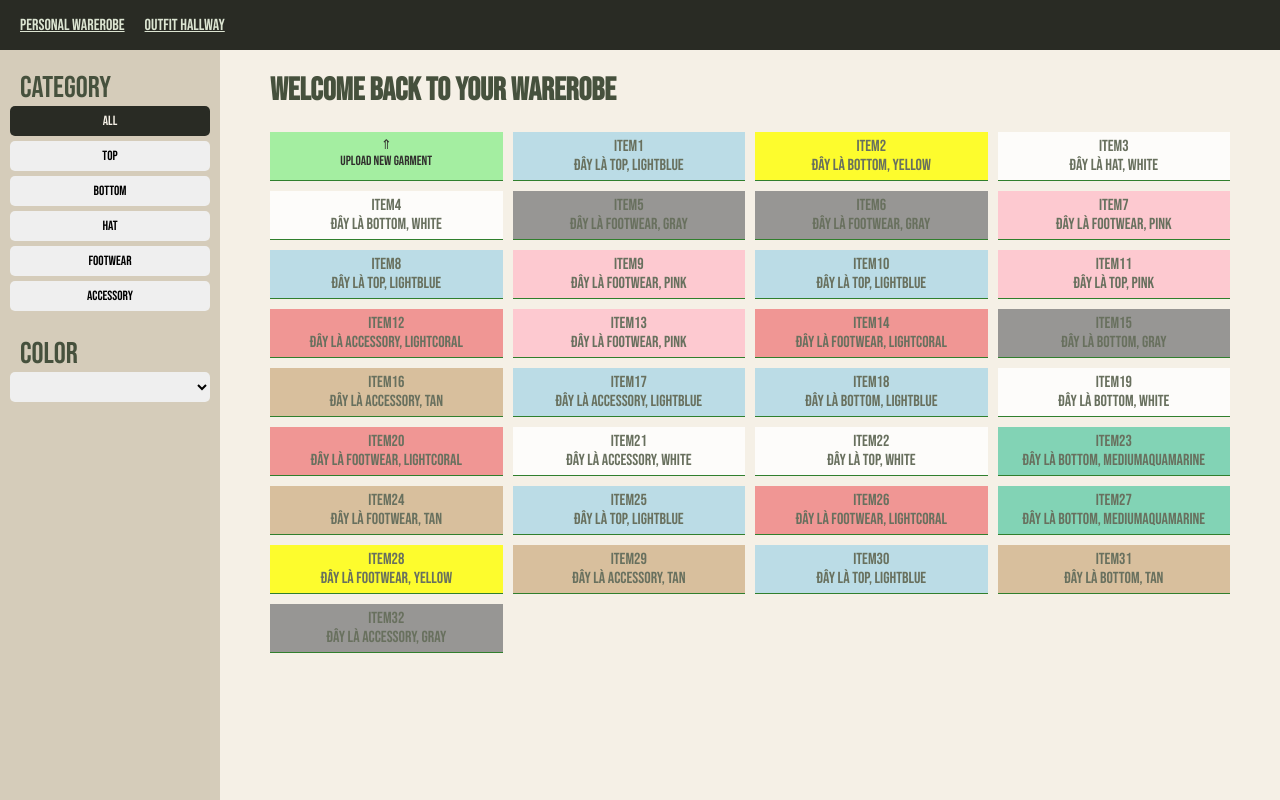
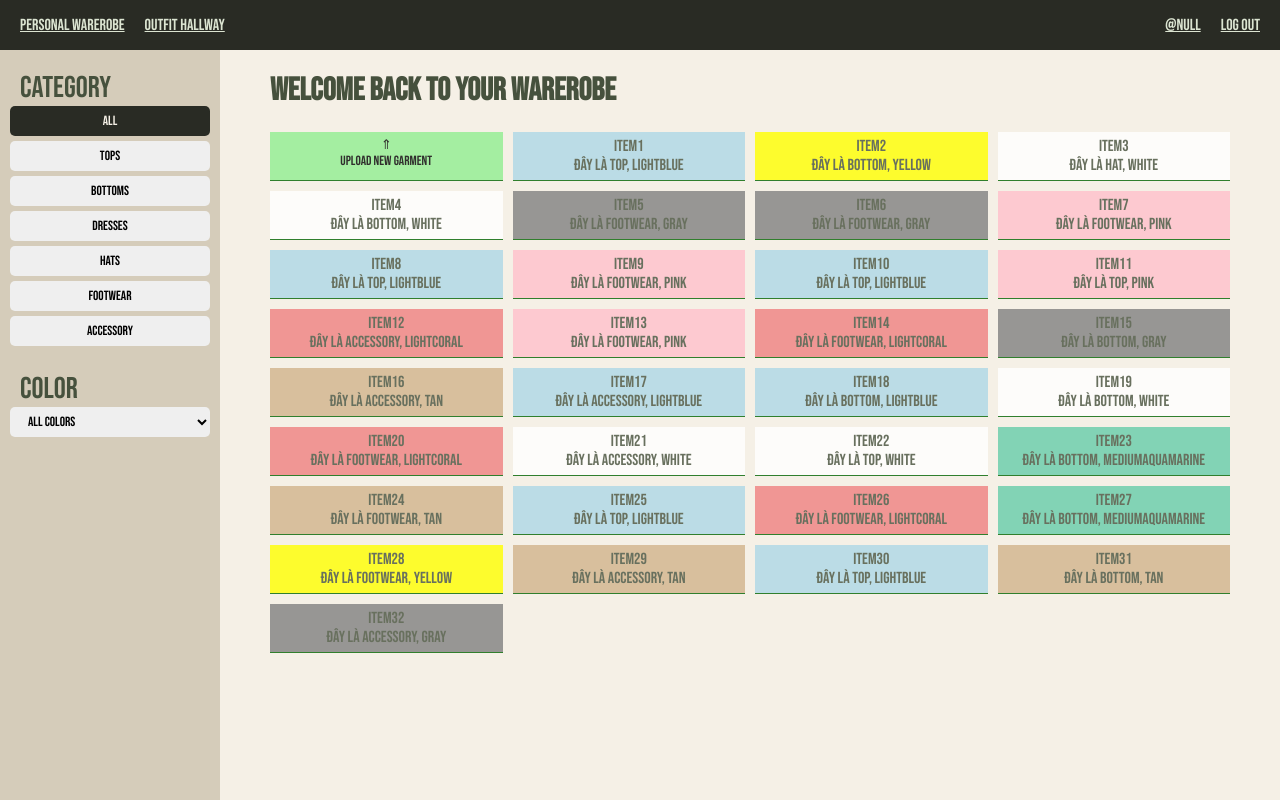
Before and after one commit to nqphu412/Draft_Digital_Warerobe, a plain HTML site: page public/pageLayout/draft.html in a window 1280 px wide. Drawn offline with Linux system fonts and the light colour scheme.

Commit message:
Add extra button to show current user username, but still use session storage, need to change to express session to have better log out process

```diff
--- a/public/pageLayout/draft.html
+++ b/public/pageLayout/draft.html
@@ -13,8 +13,15 @@
   </head>
   <body>
     <div class="nav-bar">
-      <a href="" class="nav-item">Personal Warerobe</a>
-      <a href="" class="nav-item">Outfit Hallway</a>
+      <div class="left-side-nav-bar">
+        <a href="" class="nav-item">Personal Warerobe</a>
+        <a href="" class="nav-item">Outfit Hallway</a>
+      </div>
+      <div class="right-side-nav-bar">
+        <a href="" class="nav-item" id="current-username-display">@</a>
+        <a href="./login_registerPage.html" class="nav-item">Log out</a>
+      </div>
+
     </div>
 
     <div class="filter-box">
@@ -23,9 +30,10 @@
         <button class="category-option selected" value="allCategory">
           All
         </button>
-        <button class="category-option" value="top">Top</button>
-        <button class="category-option" value="bottom">Bottom</button>
-        <button class="category-option" value="hat">Hat</button>
+        <button class="category-option" value="top">Tops</button>
+        <button class="category-option" value="bottom">Bottoms</button>
+        <button class="category-option" value="dress">Dresses</button>
+        <button class="category-option" value="hat">Hats</button>
         <button class="category-option" value="footwear">Footwear</button>
         <button class="category-option" value="accessory">Accessory</button>
       </div>
@@ -34,7 +42,7 @@
         <span style="font-size: 30px; padding-left: 10px">Color</span>
         <select name="color-options" id="color-options">
           <!-- To allow multiple colors, checkbox with hidden nav is required-->
-          <option value="allColor"></option>
+          <option value="allColor">All colors</option>
           <option value="lightblue">Blue</option>
           <option value="white">White</option>
           <option value="gray">Gray</option>
--- a/public/script/script-auth.js
+++ b/public/script/script-auth.js
@@ -94,6 +94,7 @@ loginForm.addEventListener("submit", async (event) => {
     loginMessage.textContent = data.message;
 
     if (response.ok) {
+      sessionStorage.setItem("currentUser", username);
       loginForm.reset();
       window.location.href = "./draft.html";
     }
--- a/public/script/script-mainPage.js
+++ b/public/script/script-mainPage.js
@@ -1,4 +1,11 @@
 /////////////// Main page
+
+// Retrieve current user's username
+const currentUsername = sessionStorage.getItem("currentUser");
+const usernameDisplay = document.getElementById("current-username-display");
+usernameDisplay.textContent = `@${currentUsername}`;
+
+// Grid for all garments
 const itemData = {
   // Later, this one is exported from the data table item (1 user) or warerobe (when integrate many users)
   // Ignore index here, all in order that they are added
--- a/public/style.css
+++ b/public/style.css
@@ -88,7 +88,7 @@ input {
 .nav-bar {
   display: flex;
   flex-direction: row;
-  align-items: center;
+  justify-content: space-between;
   background-color: #292b24;
   color: #dce5d2;
   top: 0px;
@@ -99,6 +99,12 @@ input {
   padding-right: 10px;
   position: fixed;
   z-index: 1000;
+}
+
+.left-side-nav-bar,
+.right-side-nav-bar {
+  display: flex;
+  flex-direction: row;
 }
 
 .nav-item {
--- a/server/routes/auth.js
+++ b/server/routes/auth.js
@@ -72,7 +72,7 @@ router.post("/login", async (req, res) => {
 
     // Get information of user (if exisiting)
     const matchingUser = await User.findOne({
-      username: username,
+      username: username.trim().toLowerCase(),
     });
 
     if (!matchingUser) {
@@ -104,7 +104,7 @@ router.post("/login", async (req, res) => {
   }
 });
 
-// POST /api/me
-//router.post();
+// POST /api/logout
+//router.post("/logout");
 
 export default router;
```
